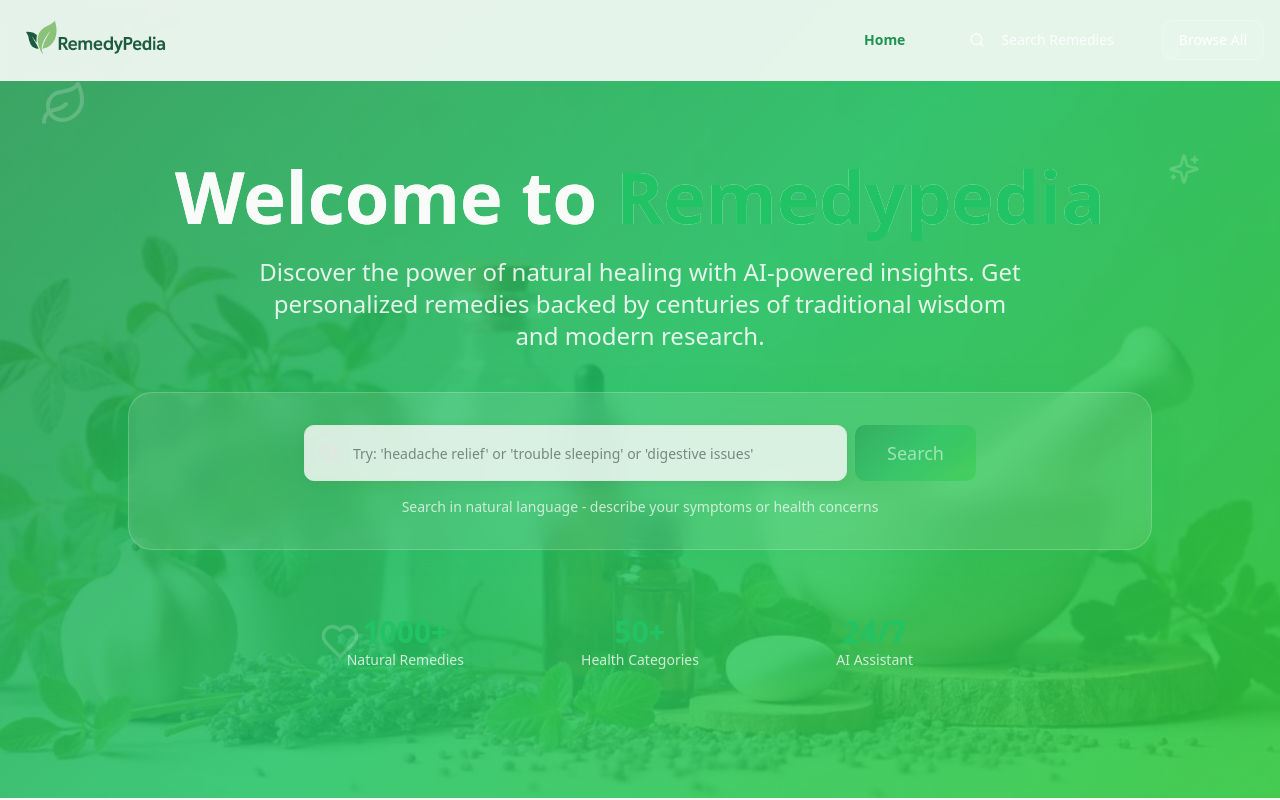
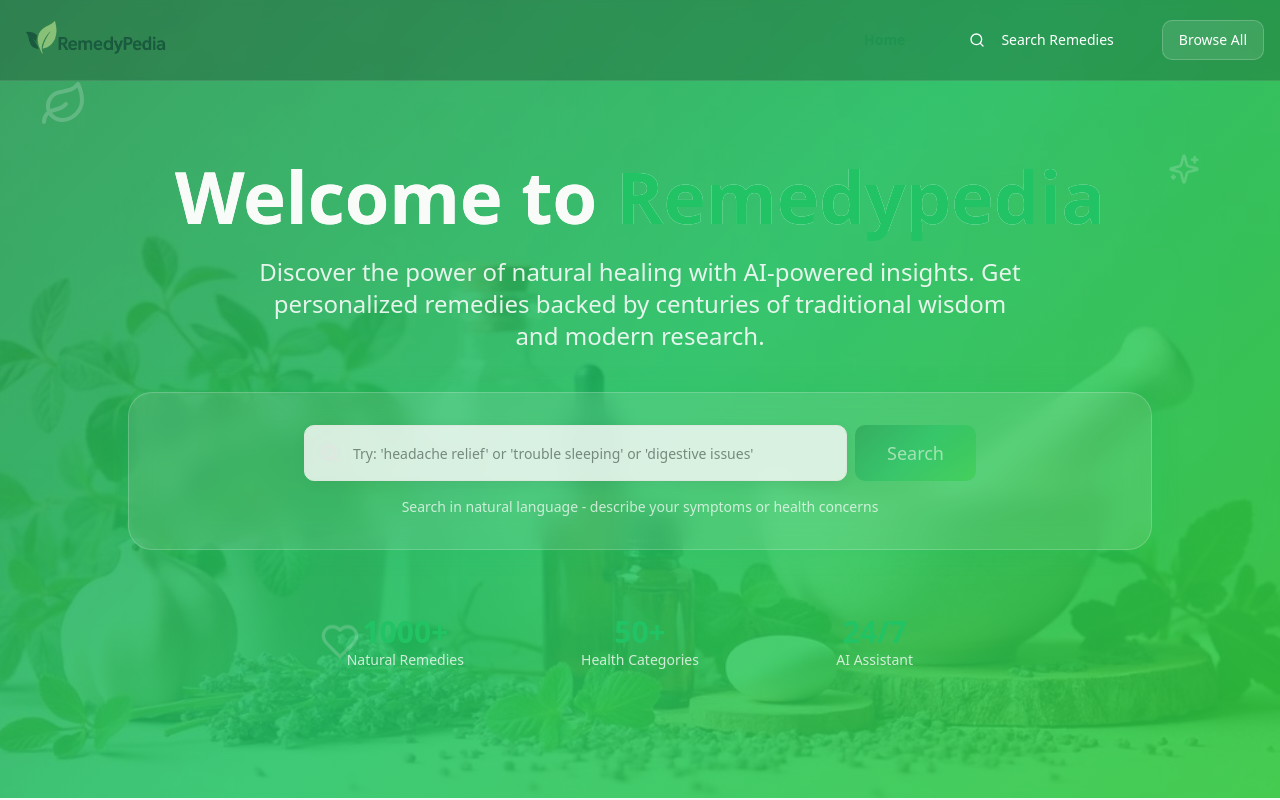
Before and after one commit to CurwinB/pedi, a React (Vite) app: page / in a window 1280 px wide. Shown: the top 800 px of the page. Built offline with nearby package versions, Linux system fonts and the light colour scheme.

Commit message:
Fix header text legibility
Ensure header text is legible.

```diff
--- a/src/components/Header.tsx
+++ b/src/components/Header.tsx
@@ -34,7 +34,7 @@ const Header = () => {
         className={`fixed top-0 left-0 right-0 z-50 transition-all duration-300 ${
           isScrolled || !isHomePage
             ? "bg-background/95 backdrop-blur-md border-b border-border shadow-soft"
-            : "bg-background/90 backdrop-blur-sm border-b border-white/10"
+            : "bg-black/20 backdrop-blur-sm border-b border-white/10"
         }`}
       >
         <div className="container mx-auto px-4">
@@ -61,7 +61,7 @@ const Header = () => {
                     ? "text-primary font-semibold"
                     : !isHomePage || isScrolled
                       ? "text-foreground hover:text-primary"
-                      : "text-white/90 hover:text-white"
+                      : "text-white hover:text-white/90"
                 }`}
               >
                 Home
@@ -72,7 +72,7 @@ const Header = () => {
                 className={`transition-colors duration-300 ${
                   !isHomePage || isScrolled
                     ? "text-muted-foreground hover:text-foreground"
-                    : "text-white/90 hover:text-white"
+                    : "text-white hover:text-white/90"
                 }`}
               >
                 <SearchIcon className="h-4 w-4 mr-2" />
```
